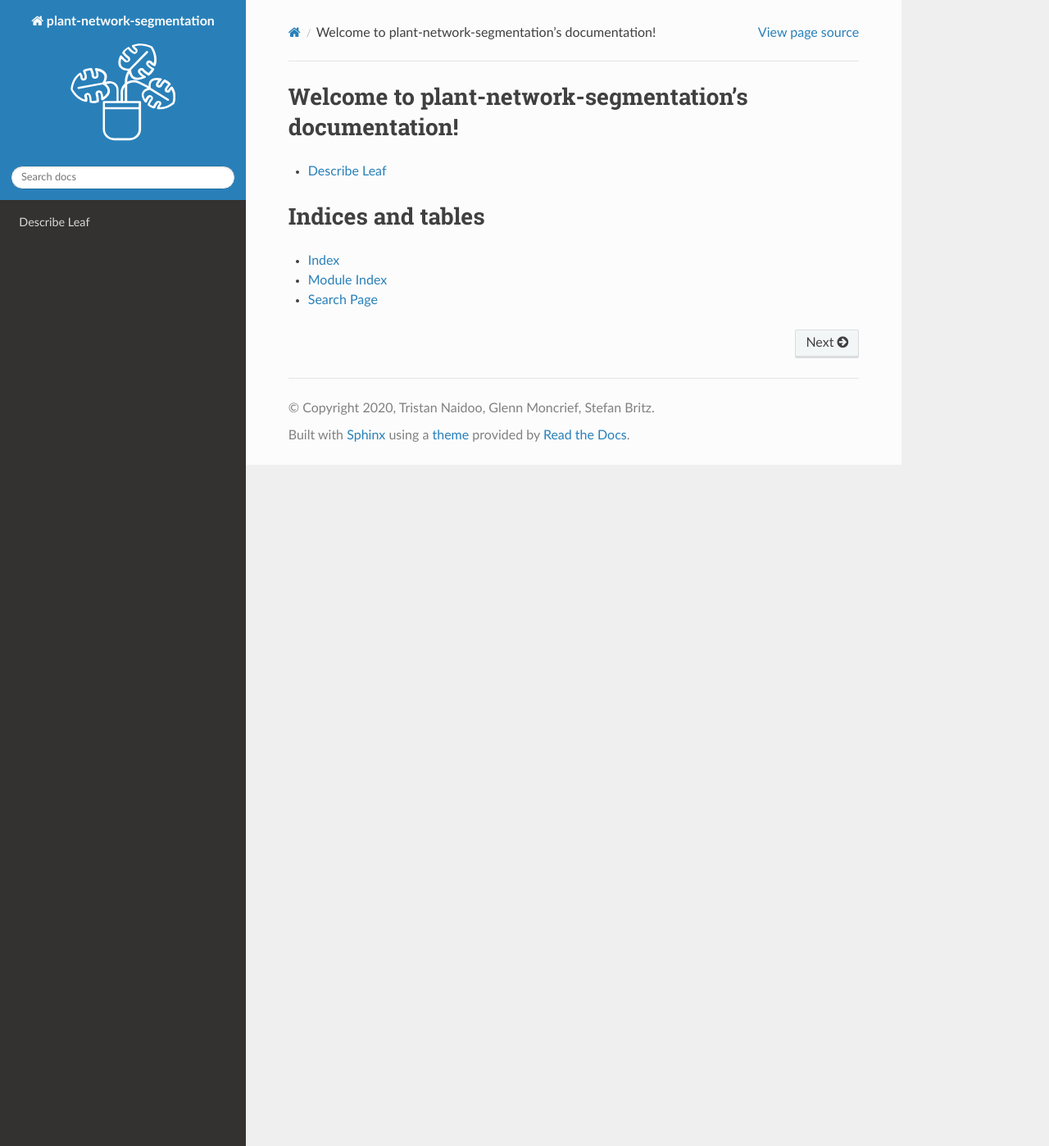
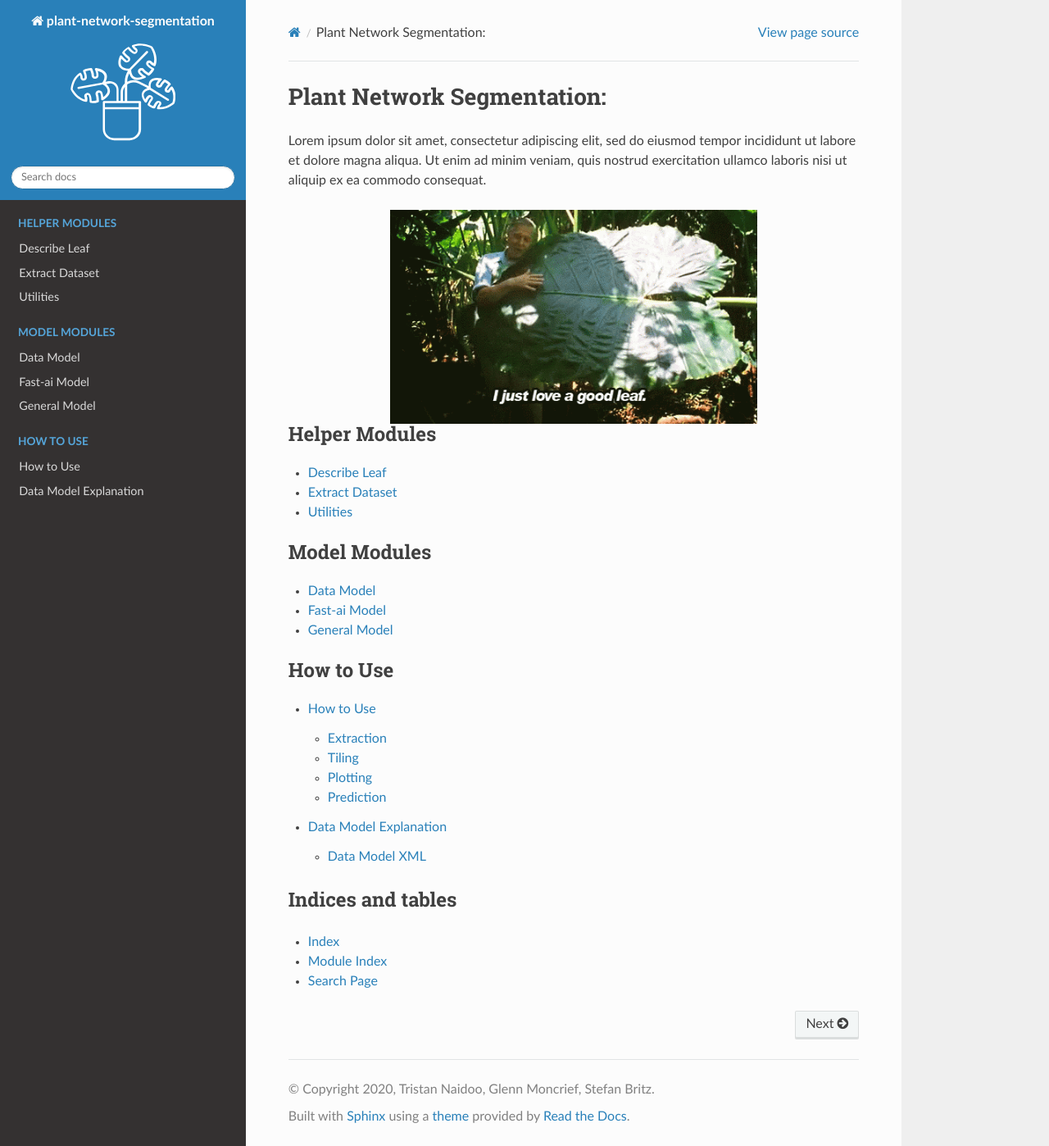
Before and after one commit to tristan-myles/plant-network-segmentation, a Sphinx documentation site: the page built from docs/index.rst, in a window 1280 px wide and 1398 px high. Shown: the whole window at 82% size. Built offline with Sphinx 7.4.7 and the Read the Docs theme 2.0.0, drawn with Linux system fonts in a browser that asks for light colours.

Commit message:
Updates index.rst and includes new pages
- updates the format of index.rst
- included in this commit is a .gif file which is displayed on the home
  page of the documentation
- adds toc trees to the different modules and how to use pages
- includes references to the new pages in the relevant toc trees

```diff
--- a/docs/index.rst
+++ b/docs/index.rst
@@ -1,13 +1,37 @@
-Welcome to plant-network-segmentation's documentation!
-======================================================
+Plant Network Segmentation:
+===========================
+Lorem ipsum dolor sit amet, consectetur adipiscing elit, sed do eiusmod tempor incididunt ut labore et dolore magna aliqua. Ut enim ad minim veniam, quis nostrud exercitation ullamco laboris nisi ut aliquip ex ea commodo consequat.
+
+.. image:: resources/images/leaf_love.gif
+   :align: center
+   :scale: 90%
 
 .. toctree::
    :maxdepth: 2
+   :caption: Helper Modules
 
    pages/describe_leaf
+   pages/extract_dataset
+   pages/utilities
+
+.. toctree::
+   :maxdepth: 2
+   :caption: Model Modules
+
+   pages/data_model
+   pages/fastai_models
+   pages/model
+
+
+.. toctree::
+   :maxdepth: 2
+   :caption: How to Use
+
+   pages/how_to_use
+   pages/data_model_xml
 
 Indices and tables
-==================
+------------------
 
 * :ref:`genindex`
 * :ref:`modindex`
```
Also changed, not shown: docs/resources/images/leaf_love.gif (added).
